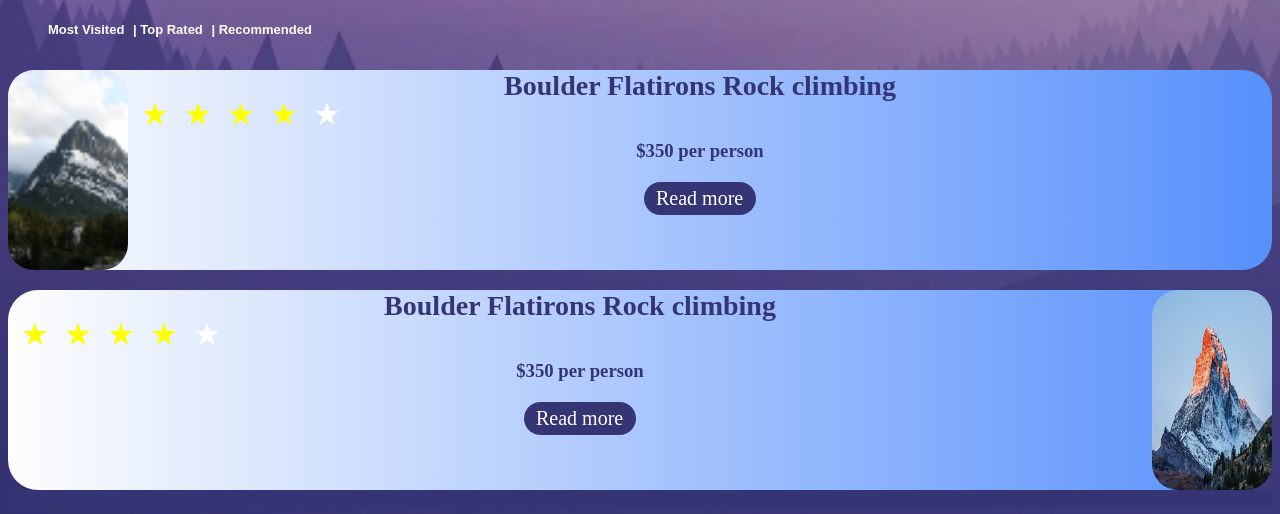
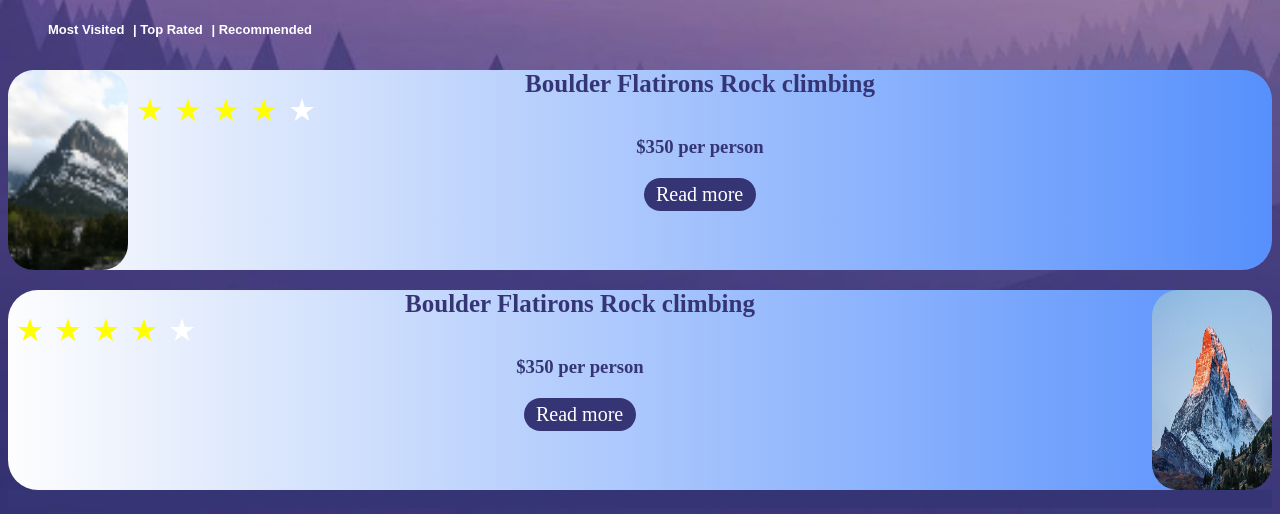
Before and after one commit to OrlandoOrtiz1079/Mountain-climbing, a plain HTML site: page index.html in a window 1280 px wide. Shown: the part 286-800 px from the top of the page. Drawn offline with Linux system fonts and the light colour scheme.

Commit message:
Add files via upload

```diff
--- a/stilos.css
+++ b/stilos.css
@@ -159,7 +159,7 @@ div.noticia {
 
 aside {
     text-align: center;
-    font-size: 28px;
+    font-size: 25px;
     color: rgb(53, 53, 117);
 }
 
@@ -175,13 +175,13 @@ div.noticia img.derecha {
 
 .estrellas {
     fill: currentColor;
-    margin-left: 15px;
+    margin-left: 10px;
     color: yellow;
 }
 
 .estrellasC {
     fill: currentColor;
-    margin-left: 15px;
+    margin-left: 10px;
     color: white;
 }
 
```
